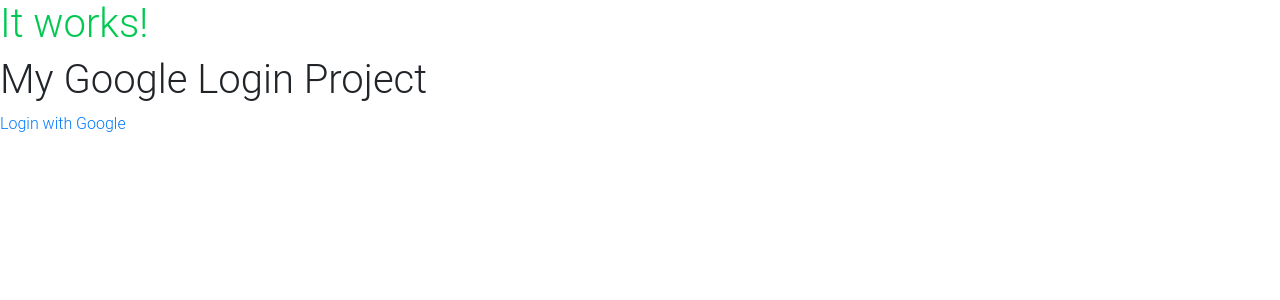
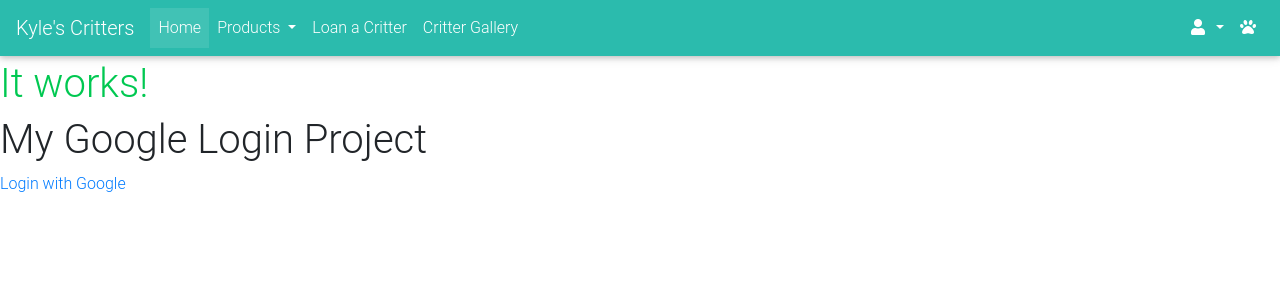
Before and after one commit to Trevbytes/kyles_critters, a Django app: page / in a window 1280 px wide. Shown: the top 300 px of the page. Run offline with Django 3.2, Linux system fonts and the light colour scheme; some libraries are stand-ins or nearby versions.

Commit message:
add the start of the navbar

```diff
--- a/templates/base.html
+++ b/templates/base.html
@@ -42,7 +42,9 @@
     <title>Kyle's Critters {% block extra_title %}{% endblock %}</title>
   </head>
   <body>
-    <header class="container-fluid fixed-top"></header>
+    <header>
+    {% include 'includes/navbar.html' %}
+    </header>
 
     {% if messages %}
         <div class="message-container"></div>
--- /dev/null
+++ b/templates/includes/navbar.html
@@ -0,0 +1,120 @@
+<!--Navbar -->
+<nav class="mb-1 navbar navbar-expand-lg navbar-dark default-color">
+  <a class="navbar-brand" href="#">Kyle's Critters</a>
+  <button
+    class="navbar-toggler"
+    type="button"
+    data-toggle="collapse"
+    data-target="#navbarSupportedContent-333"
+    aria-controls="navbarSupportedContent-333"
+    aria-expanded="false"
+    aria-label="Toggle navigation"
+  >
+    <span class="navbar-toggler-icon"></span>
+  </button>
+  <div class="collapse navbar-collapse" id="navbarSupportedContent-333">
+    <ul class="navbar-nav mr-auto">
+      <li class="nav-item active">
+        <a class="nav-link" href="#"
+          >Home
+          <span class="sr-only">(current)</span>
+        </a>
+      </li>
+      <li class="nav-item dropdown">
+        <a
+          class="nav-link dropdown-toggle multi-level-dropdown"
+          id="products-dropdown"
+          data-toggle="dropdown"
+          aria-haspopup="true"
+          aria-expanded="false"
+          >Products
+        </a>
+        <ul
+          style="list-style-type: none;"
+          class="dropdown-menu mt-2 rounded-0 white border-0 z-depth-1"
+        >
+          <li class="dropdown-item dropdown-submenu p-0">
+            <a
+              href="#"
+              data-toggle="dropdown"
+              class="dropdown-toggle dropdown-item w-100"
+              >Critters
+            </a>
+            <ul
+              class="dropdown-menu mr-2 rounded-0 white border-0 z-depth-1 r-100"
+            >
+              <li class="dropdown-item dropdown-submenu p-0">
+                <a
+                  href="#"
+                  data-toggle="dropdown"
+                  class="dropdown-toggle dropdown-item w-100"
+                  >Pedigree Critters
+                </a>
+                <ul
+                  style="list-style-type: none;"
+                  class="dropdown-menu mr-2 rounded-0 white border-0 z-depth-1 r-100"
+                >
+                  <li class="dropdown-item p-0">
+                    <a href="#" class="dropdown-item w-100">How</a>
+                  </li>
+                </ul>
+              </li>
+              <li class="dropdown-item dropdown-submenu p-0">
+                <a
+                  href="#"
+                  data-toggle="dropdown"
+                  class="dropdown-toggle dropdown-item w-100"
+                  >Feeders
+                </a>
+                <ul
+                  style="list-style-type: none;"
+                  class="dropdown-menu mr-2 rounded-0 white border-0 z-depth-1 r-100"
+                >
+                  <li class="dropdown-item p-0">
+                    <a href="#" class="dropdown-item w-100">How</a>
+                  </li>
+                </ul>
+              </li>
+            </ul>
+          </li>
+          <li>
+            <a href="#" class="dropdown-item w-100">Misc.</a>
+          </li>
+        </ul>
+      </li>
+      <li class="nav-item">
+        <a class="nav-link" href="#">Loan a Critter</a>
+      </li>
+      <li class="nav-item">
+        <a class="nav-link" href="#">Critter Gallery</a>
+      </li>
+    </ul>
+    <ul class="navbar-nav ml-auto nav-flex-icons">
+      <li class="nav-item dropdown">
+        <a
+          class="nav-link dropdown-toggle"
+          id="navbarDropdownMenuLink-333"
+          data-toggle="dropdown"
+          aria-haspopup="true"
+          aria-expanded="false"
+        >
+          <i class="fas fa-user"></i>
+        </a>
+        <div
+          class="dropdown-menu dropdown-menu-right dropdown-default"
+          aria-labelledby="navbarDropdownMenuLink-333"
+        >
+          <a class="dropdown-item" href="#">Action</a>
+          <a class="dropdown-item" href="#">Another action</a>
+          <a class="dropdown-item" href="#">Something else here</a>
+        </div>
+      </li>
+      <li class="nav-item">
+        <a class="nav-link waves-effect waves-light">
+          <i class="fa fa-paw"></i>
+        </a>
+      </li>
+    </ul>
+  </div>
+</nav>
+<!--/.Navbar -->
```
